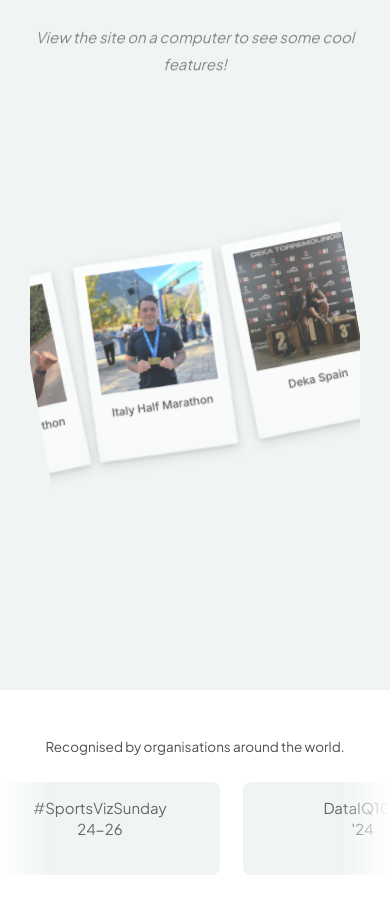
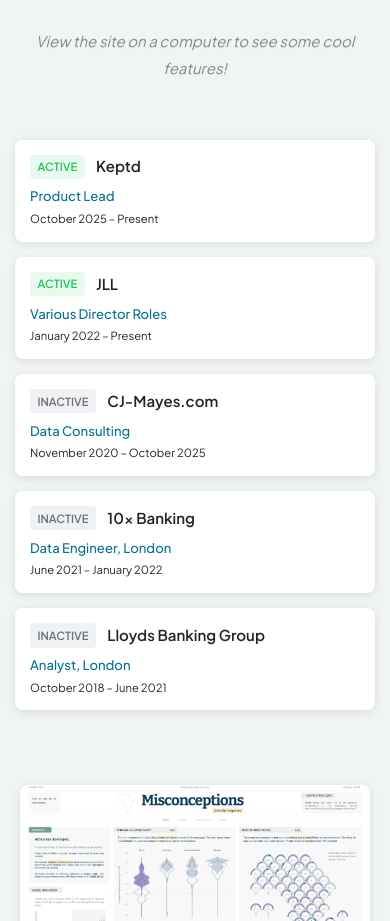
Before and after one commit to CJ-Mayes/CJ-CV, an Angular app: page / in a window 390 px wide. Shown: the part 1079-2000 px from the top of the page. Built offline with nearby package versions, Linux system fonts and the light colour scheme.

Commit message:
who is reading my commits anyway

```diff
--- a/src/app/about/about.component.css
+++ b/src/app/about/about.component.css
@@ -1006,19 +1006,9 @@
     text-align: center;
   }
 
-  /* Show Life Moments carousel on mobile, below the message */
-  .life-moments-mobile {
-    display: block !important;
-    width: 100% !important;
-    padding: 2rem 0 !important;
-    margin-top: 2rem !important;
-    overflow: hidden;
-  }
-
-  /* Ensure polaroid ticker maintains same speed on mobile */
-  .life-moments-mobile app-polaroid-ticker {
-    display: block;
-    width: 100%;
+  /* Hide Life Moments carousel from left side on mobile */
+  .about-side-text .life-moments-mobile {
+    display: none !important;
   }
   .cursor-window {
     margin: 1rem;
@@ -1183,6 +1173,7 @@
 
   .marquee-content {
     gap: 1.5rem;
+    animation: marquee-scroll 10s linear infinite;
   }
 }
 
@@ -1380,6 +1371,257 @@
 
   .bento-grid-item-span-2 {
     grid-column: span 1;
+  }
+}
+
+/* Mobile Experience Headers Styles */
+.experience-mobile {
+  display: none;
+}
+
+@media (max-width: 768px) {
+  .experience-mobile {
+    display: block;
+    width: 100%;
+    padding: 2rem 1rem 1rem 1rem;
+    margin-top: 2rem;
+  }
+
+  .experience-mobile-wrapper {
+    width: 100%;
+    display: flex;
+    justify-content: center;
+    align-items: center;
+  }
+
+  .experience-mobile-container {
+    width: 100%;
+    max-width: 100%;
+    display: flex;
+    flex-direction: column;
+    gap: 1rem;
+  }
+
+  .experience-item-mobile {
+    width: 100%;
+    max-width: 400px;
+    margin: 0 auto;
+    border: 1px solid var(--sidebar-border);
+    border-radius: 0.5rem;
+    background: #ffffff;
+    padding: 1rem;
+    box-shadow: 0 2px 8px rgba(0, 0, 0, 0.1);
+  }
+
+  .experience-trigger-content-mobile {
+    display: flex;
+    flex-direction: column;
+    gap: 0.5rem;
+  }
+
+  .experience-company-row-mobile {
+    display: flex;
+    align-items: center;
+    gap: 0.75rem;
+    flex-wrap: wrap;
+  }
+
+  .experience-status-mobile {
+    font-size: 0.75rem;
+    padding: 0.25rem 0.5rem;
+    border-radius: 0.25rem;
+    font-weight: 600;
+    text-transform: uppercase;
+  }
+
+  .experience-status-mobile.active {
+    background: rgba(34, 197, 94, 0.1);
+    color: #22c55e;
+  }
+
+  .experience-status-mobile.inactive {
+    background: rgba(107, 114, 128, 0.1);
+    color: #6b7280;
+  }
+
+  .experience-company-mobile {
+    font-size: 1rem;
+    font-weight: 600;
+    color: var(--editor-text);
+  }
+
+  .experience-role-duration-mobile {
+    display: flex;
+    flex-direction: column;
+    gap: 0.25rem;
+  }
+
+  .experience-role-mobile {
+    font-size: 0.875rem;
+    color: #067191;
+    font-weight: 500;
+  }
+
+  .experience-duration-mobile {
+    font-size: 0.75rem;
+    color: var(--sidebar-text);
+    font-weight: 400;
+  }
+}
+
+/* Mobile Portfolio Styles */
+.portfolio-mobile {
+  display: none;
+}
+
+@media (max-width: 768px) {
+  .portfolio-mobile {
+    display: block;
+    width: 100%;
+    padding: 2rem 1rem;
+    margin-top: 2rem;
+  }
+
+  .portfolio-mobile-wrapper {
+    width: 100%;
+    display: flex;
+    justify-content: center;
+    align-items: center;
+  }
+
+  .portfolio-mobile-container {
+    width: 100%;
+    max-width: 100%;
+    display: flex;
+    justify-content: center;
+    align-items: center;
+  }
+
+  .bento-grid-mobile {
+    display: flex;
+    flex-direction: column;
+    align-items: center;
+    justify-content: center;
+    gap: 1.5rem;
+    width: 100%;
+    max-width: 400px;
+    margin: 0 auto;
+  }
+
+  .bento-grid-item-mobile {
+    display: flex;
+    flex-direction: column;
+    border-radius: 0.5rem;
+    border: 1px solid var(--sidebar-border);
+    background: #ffffff;
+    overflow: hidden;
+    cursor: pointer;
+    transition: all 0.4s cubic-bezier(0.23, 1, 0.32, 1);
+    position: relative;
+    width: 100%;
+    max-width: 350px;
+    margin: 0 auto;
+    box-shadow: 0 2px 8px rgba(0, 0, 0, 0.1);
+  }
+
+  .bento-grid-item-mobile:hover {
+    transform: translateY(-4px);
+    box-shadow: 0 8px 16px rgba(0, 0, 0, 0.15);
+    border-color: #067191;
+  }
+
+  .bento-grid-header-mobile {
+    position: relative;
+    width: 100%;
+    height: 0;
+    padding-bottom: 60%;
+    overflow: hidden;
+    background: linear-gradient(to bottom, rgba(0, 0, 0, 0.1), rgba(0, 0, 0, 0.3));
+    display: flex;
+    justify-content: center;
+    align-items: center;
+  }
+
+  .bento-grid-image-mobile {
+    position: absolute;
+    top: 50%;
+    left: 50%;
+    transform: translate(-50%, -50%);
+    width: 100%;
+    height: 100%;
+    object-fit: cover;
+    object-position: center;
+    transition: transform 0.3s ease;
+    user-select: none;
+  }
+
+  .bento-grid-item-mobile:hover .bento-grid-image-mobile {
+    transform: translate(-50%, -50%) scale(1.05);
+  }
+
+  .bento-grid-content-mobile {
+    padding: 1rem;
+    display: flex;
+    flex-direction: column;
+    gap: 0.5rem;
+    flex: 1;
+    align-items: center;
+  }
+
+  .bento-grid-icon-mobile {
+    width: 2rem;
+    height: 2rem;
+    display: flex;
+    align-items: center;
+    justify-content: center;
+    border-radius: 0.375rem;
+    background: rgba(6, 113, 145, 0.1);
+    color: #067191;
+    font-size: 1rem;
+    flex-shrink: 0;
+  }
+
+  .bento-grid-title-mobile {
+    font-size: 1rem;
+    font-weight: 600;
+    color: var(--editor-text);
+    margin: 0;
+    line-height: 1.3;
+    text-transform: capitalize;
+    text-align: center;
+  }
+
+  .bento-grid-description-mobile {
+    font-size: 0.8125rem;
+    color: var(--sidebar-text);
+    margin: 0;
+    line-height: 1.4;
+    text-align: center;
+  }
+
+  .bento-grid-item-mobile.clickable {
+    cursor: pointer;
+  }
+}
+
+/* Mobile Life Moments Carousel Styles */
+.life-moments-mobile {
+  display: none;
+}
+
+@media (max-width: 768px) {
+  .life-moments-mobile {
+    display: block !important;
+    width: 100% !important;
+    padding: 2rem 0 !important;
+    margin-top: 2rem !important;
+    overflow: hidden;
+  }
+
+  /* Ensure polaroid ticker maintains same speed on mobile */
+  .life-moments-mobile app-polaroid-ticker {
+    display: block;
+    width: 100%;
   }
 }
 
--- a/src/app/about/about.component.html
+++ b/src/app/about/about.component.html
@@ -13,10 +13,6 @@
           <div class="about-cta-icon">/in/cjmayes/</div>
         </a>
         <p class="about-mobile-message">View the site on a computer to see some cool features!</p>
-        <!-- Life Moments Carousel for Mobile -->
-        <div class="life-moments-mobile">
-          <app-polaroid-ticker [cards]="lifeMomentsCards"></app-polaroid-ticker>
-        </div>
       </div>
 
       <!-- Right Side Container -->
@@ -341,6 +337,62 @@
         </div>
 
       </div>
+
+      <!-- Mobile Experience Headers Section -->
+      <div class="col-12 experience-mobile">
+        <div class="experience-mobile-wrapper">
+          <div class="experience-mobile-container">
+            <div *ngFor="let exp of aboutData['experience']; let i = index" class="experience-item-mobile">
+              <div class="experience-trigger-content-mobile">
+                <div class="experience-company-row-mobile">
+                  <span class="experience-status-mobile" [class.active]="exp['company'] === 'JLL' || exp['company'] === 'Keptd'" [class.inactive]="exp['company'] !== 'JLL' && exp['company'] !== 'Keptd'">
+                    {{ (exp['company'] === 'JLL' || exp['company'] === 'Keptd') ? 'Active' : 'Inactive' }}
+                  </span>
+                  <span class="experience-company-mobile">{{ exp['company'] }}</span>
+                </div>
+                <div class="experience-role-duration-mobile">
+                  <span class="experience-role-mobile">{{ exp['role'] }}</span>
+                  <span class="experience-duration-mobile">{{ exp['duration'] }}</span>
+                </div>
+              </div>
+            </div>
+          </div>
+        </div>
+      </div>
+
+      <!-- Mobile Portfolio Section (outside container) -->
+      <div class="col-12 portfolio-mobile">
+        <div class="portfolio-mobile-wrapper">
+          <div class="portfolio-mobile-container">
+            <div class="bento-grid-mobile focus-cards-container">
+              <div
+                *ngFor="let project of getFirstThreePortfolioItems(); let i = index"
+                class="bento-grid-item-mobile focus-card"
+                [class.clickable]="project['link']"
+                (click)="project['link'] && openPortfolioLink(project['link'])">
+                <div class="bento-grid-header-mobile">
+                  <img
+                    [src]="getPortfolioImagePath(project['project'])"
+                    [alt]="replaceDashes(project['project'])"
+                    class="bento-grid-image-mobile">
+                </div>
+                <div class="bento-grid-content-mobile">
+                  <div class="bento-grid-icon-mobile">
+                    <i class="fas fa-folder-open"></i>
+                  </div>
+                  <h3 class="bento-grid-title-mobile">{{ replaceDashes(project['project']) }}</h3>
+                  <p class="bento-grid-description-mobile">{{ project['description'] }}</p>
+                </div>
+              </div>
+            </div>
+          </div>
+        </div>
+      </div>
+
+      <!-- Life Moments Carousel for Mobile -->
+      <div class="col-12 life-moments-mobile">
+        <app-polaroid-ticker [cards]="lifeMomentsCards"></app-polaroid-ticker>
+      </div>
     </div>
 
     <!-- File Tree Template (Recursive) -->
--- a/src/app/navbar/navbar.component.ts
+++ b/src/app/navbar/navbar.component.ts
@@ -25,6 +25,16 @@
 	public navbarProfileVisibility : boolean = false;
 	public sticky : boolean = false;
 	public animation : string = "";
+
+	// Icon mapping for navigation links
+	private navIcons: { [key: string]: string } = {
+		'Home': 'fas fa-home',
+		'About': 'fas fa-user',
+		'Portfolio': 'fas fa-folder-open',
+		'Experience': 'fas fa-briefcase',
+		'Skills': 'fas fa-code',
+		'Skill': 'fas fa-code'
+	};
 
 	constructor(private changeDetectorRef: ChangeDetectorRef) {}
 
@@ -161,4 +171,9 @@
 		this.navbarProfileVisibility = true;
 		this.animation = 'slideInLeft 1s forwards';
 	}
+
+	// Get icon for navigation link
+	public getNavIcon(navLink: string): string {
+		return this.navIcons[navLink] || 'fas fa-circle';
+	}
 }
--- a/src/index.html
+++ b/src/index.html
@@ -21,6 +21,9 @@
   <link rel="preconnect" href="https://fonts.googleapis.com">
   <link rel="preconnect" href="https://fonts.gstatic.com" crossorigin>
   <link href="https://fonts.googleapis.com/css2?family=Plus+Jakarta+Sans:wght@200;300;400;500;600;700;800&display=swap" rel="stylesheet">
+
+  <!-- Font Awesome -->
+  <link rel="stylesheet" href="https://cdnjs.cloudflare.com/ajax/libs/font-awesome/6.4.0/css/all.min.css" integrity="sha512-iecdLmaskl7CVkqkXNQ/ZH/XLlvWZOJyj7Yy7tcenmpD1ypASozpmT/E0iPtmFIB46ZmdtAc9eNBvH0H/ZpiBw==" crossorigin="anonymous" referrerpolicy="no-referrer" />
 
   <!-- Open Graph -->
   <meta property="og:title" content="CJ Mayes - Data Director & Tableau Visionary">
```
Also changed, not shown: src/app/navbar/navbar.component.html (+1 -1 lines), src/app/navbar/navbar.component.css.
